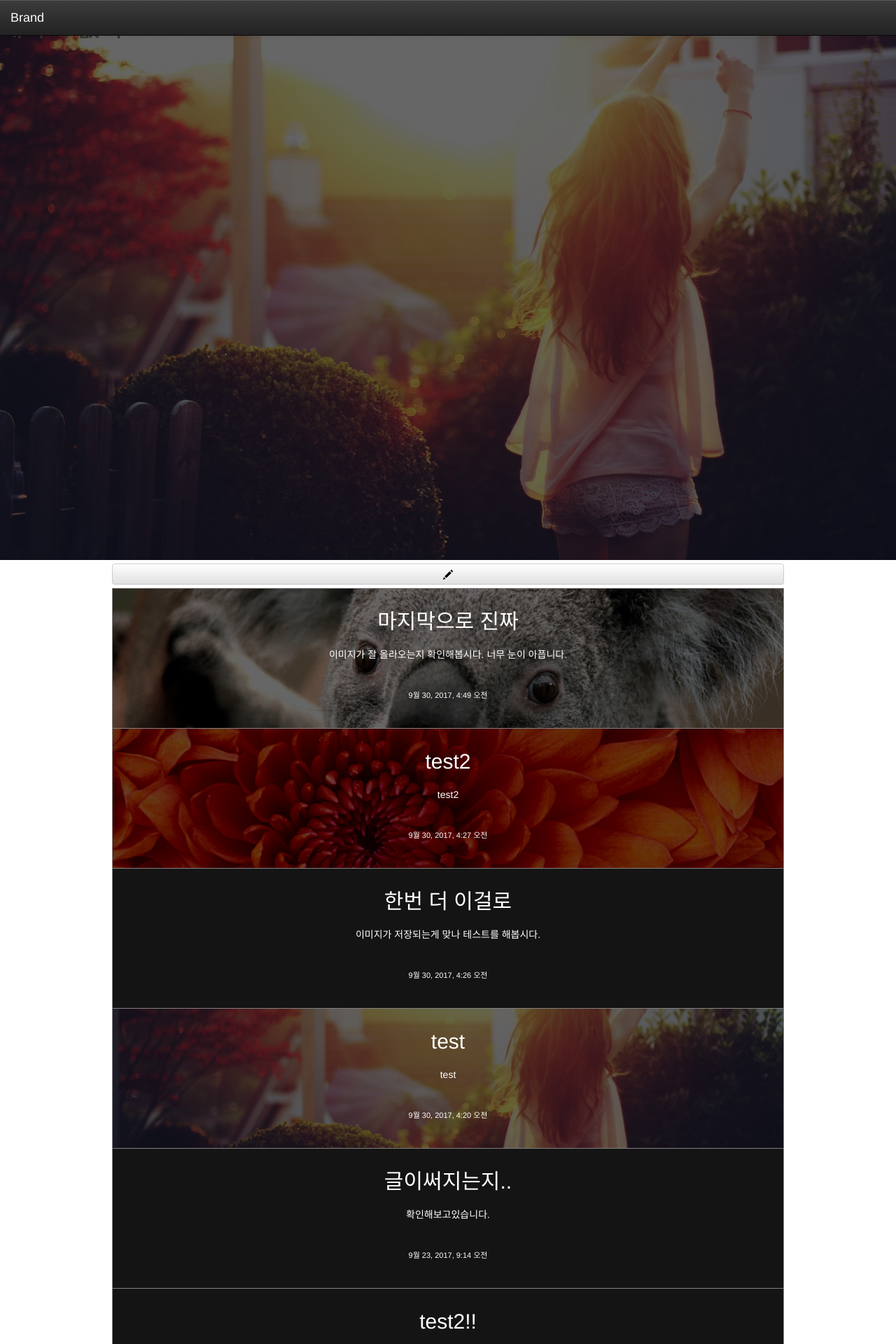
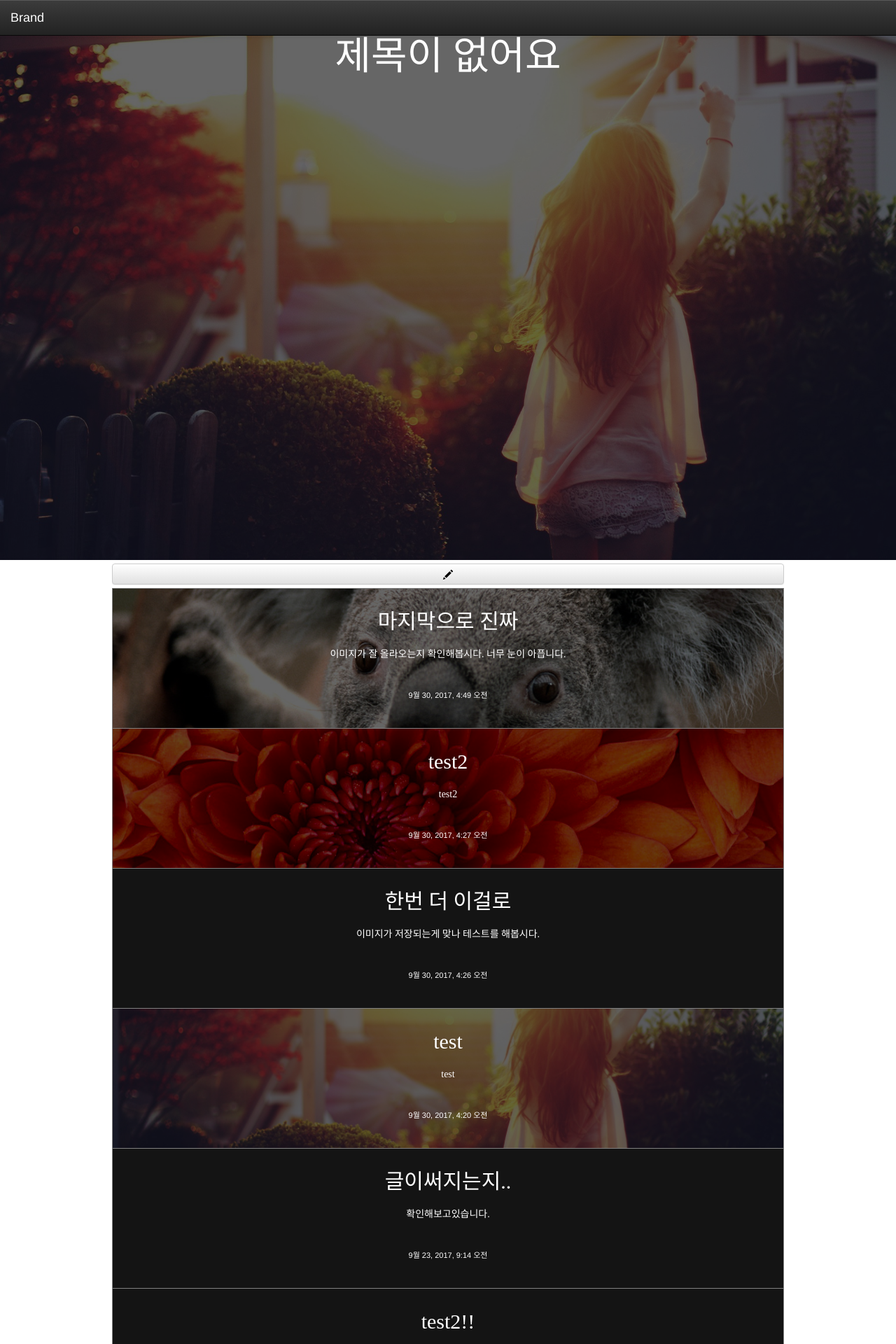
Before and after one commit to qeads2/games, a Django app: page / in a window 1280 px wide. Shown: the top 1920 px of the page at 70% size. Run offline with Django 3.2, Linux system fonts and the light colour scheme; data comes from the database, SQL or seed files in the repository; some libraries are stand-ins or nearby versions; some web fonts are replaced.

Commit message:
업데이트
업데이트

```diff
--- a/games/blog/static/css/style.css
+++ b/games/blog/static/css/style.css
@@ -1,11 +1,37 @@
+@font-face {
+	font-family: "맨발의청춘";
+	src:local('맨발의청춘'), url('../font/맨발의청춘.ttf') format('truetype');
+
+}
+@font-face {
+	font-family: "나눔고딕";
+	src:local('나눔고딕'), url('../font/나눔고딕.ttf') format('truetype');
+
+}
+
 body,html {
 	width: 100%;
 	height: 100%;
 }
+body {
+	padding-top:50px;
+}
 
-nav {
-
+.navbar_header {
+	position: relative;
+	height: 200px;
 }
+.header_title{
+	position: relative;
+	margin:0 auto;
+	width: 180px;
+	height: 100%;
+	font-size: 2em;
+	font-family:'맨발의청춘';
+	text-align: center;
+	text-decoration: none;
+	color: white;
+ }
 
 .container {
 	position: relative;
@@ -27,6 +53,14 @@ nav {
 	display: block;
 	overflow: hidden;
 	position: relative;
+}
+
+.mainImg_title {
+	font-family: '맨발의청춘';
+	font-size: 4em;
+	color:white;
+	margin:0;
+	text-align: center;
 }
 
 .contents {
@@ -96,17 +130,19 @@ nav {
  }
 .newsfeed_post {
 	text-align: center;
+	background-position: 50% 50%;
 	color:white;
 }
 #post_title {
+	font-family: '맨발의청춘';
 	padding-top: 1em;
 }
 
 .newsfeed_content {
+	font-family: '나눔고딕';
 	margin-top: 1.5em;
 	margin-bottom: 3em;
 }
-
 /*.newsfeed img {
 	position: relative;
 	width: 100%;
```
